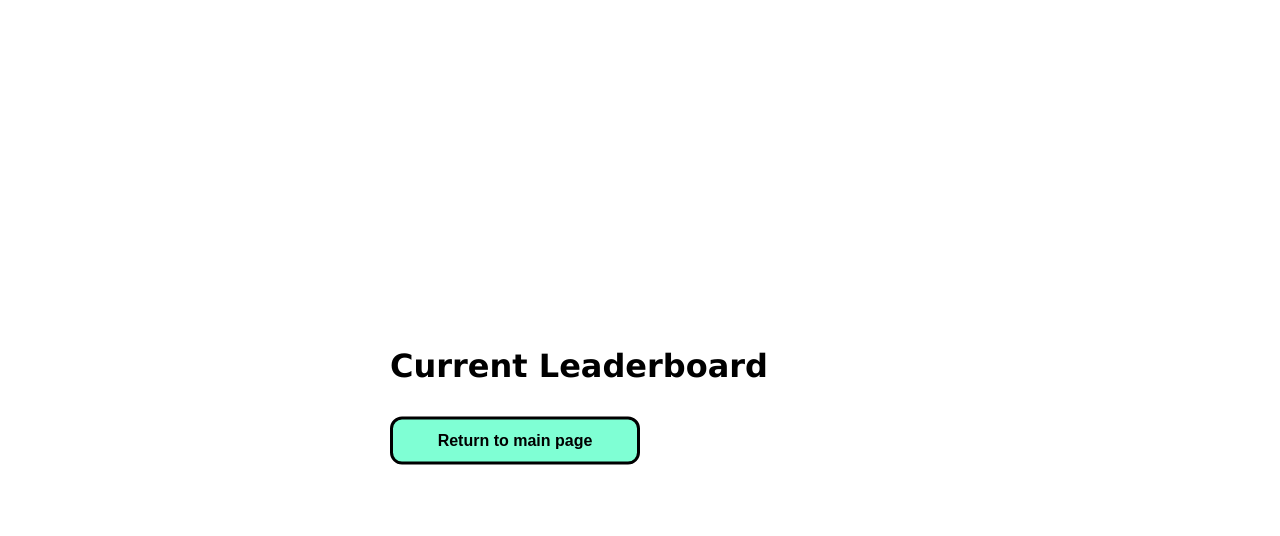
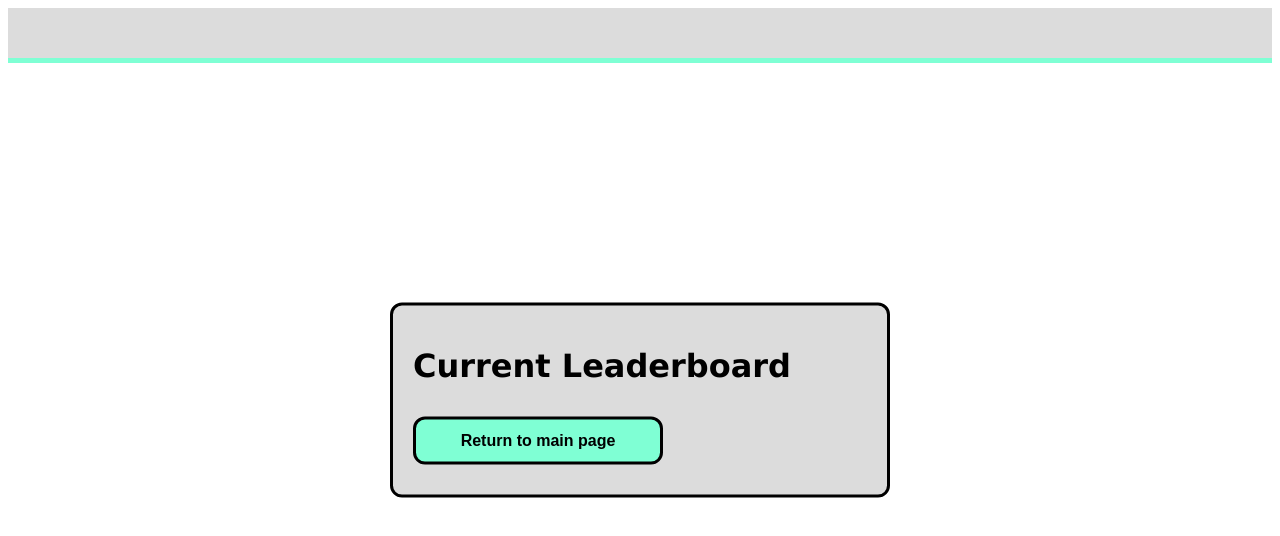
Before and after one commit to BestBroBradley/unit-four-homework, a plain HTML site: page highscores.html in a window 1280 px wide. Drawn offline with Linux system fonts and the light colour scheme.

Commit message:
Added final styling

```diff
--- a/assets/style.css
+++ b/assets/style.css
@@ -35,7 +35,7 @@ header {
     margin: 0;
 }
 
-#landingPage, #resultsPage, #questionPage {
+#landingPage, #resultsPage, #questionPage, #leaderBoard {
     background: gainsboro;
     border: 3px black solid;
     border-radius: 12px;
--- a/highscores.html
+++ b/highscores.html
@@ -11,13 +11,19 @@
 
 <body onload="loadScores()">
 
+<header>
+
+</header>
+
     <div class="mainDiv">
-        <h1>Current Leaderboard</h1>
-        <ul id="scoreList">
+        <div id="leaderBoard">
+            <h1>Current Leaderboard</h1>
+            <ul id="scoreList">
 
-        </ul>
-        <div>
-            <a href="index.html"><button>Return to main page</button></a>
+            </ul>
+            <div>
+                <a href="index.html"><button>Return to main page</button></a>
+            </div>
         </div>
     </div>
 
```
